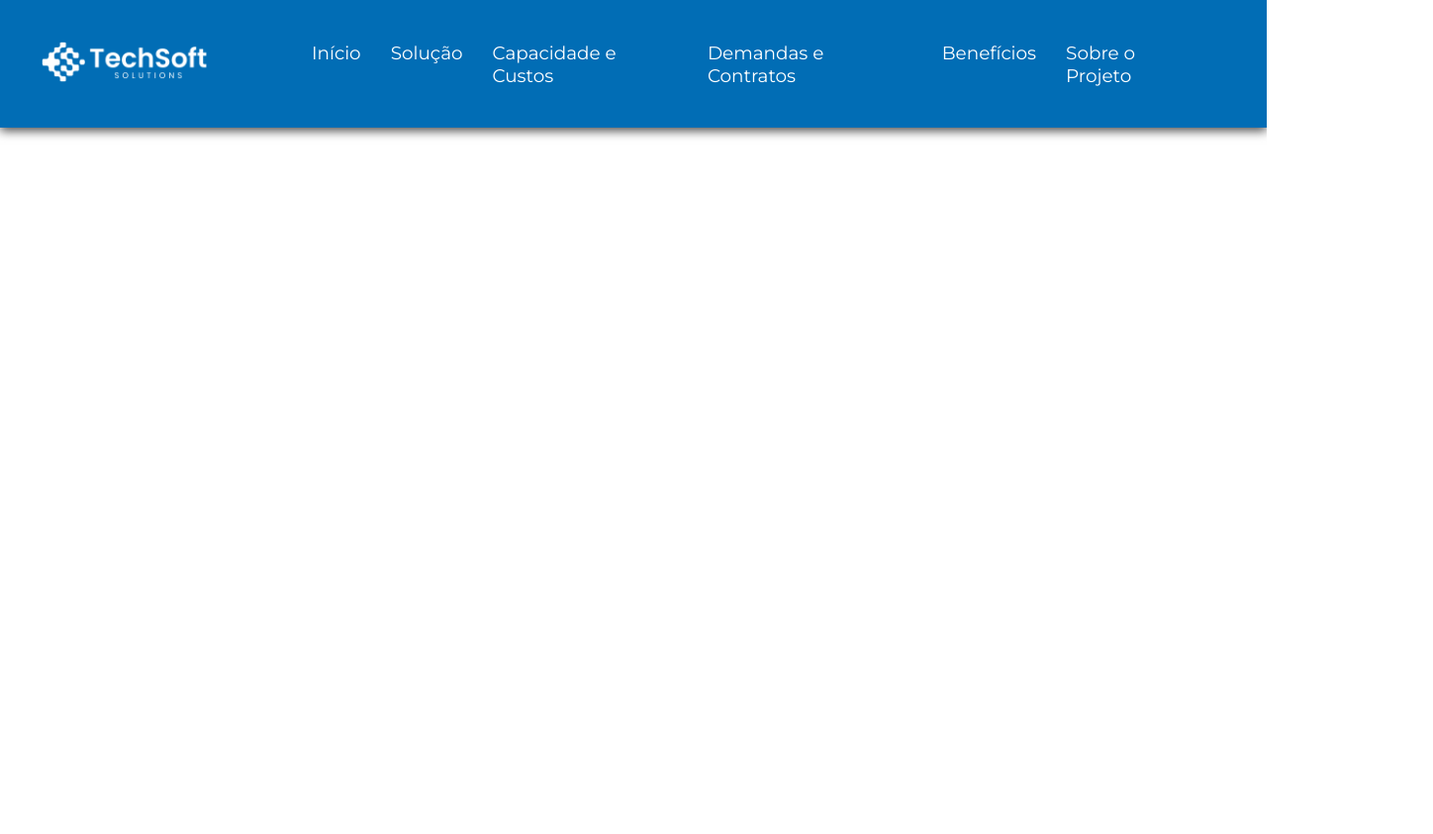
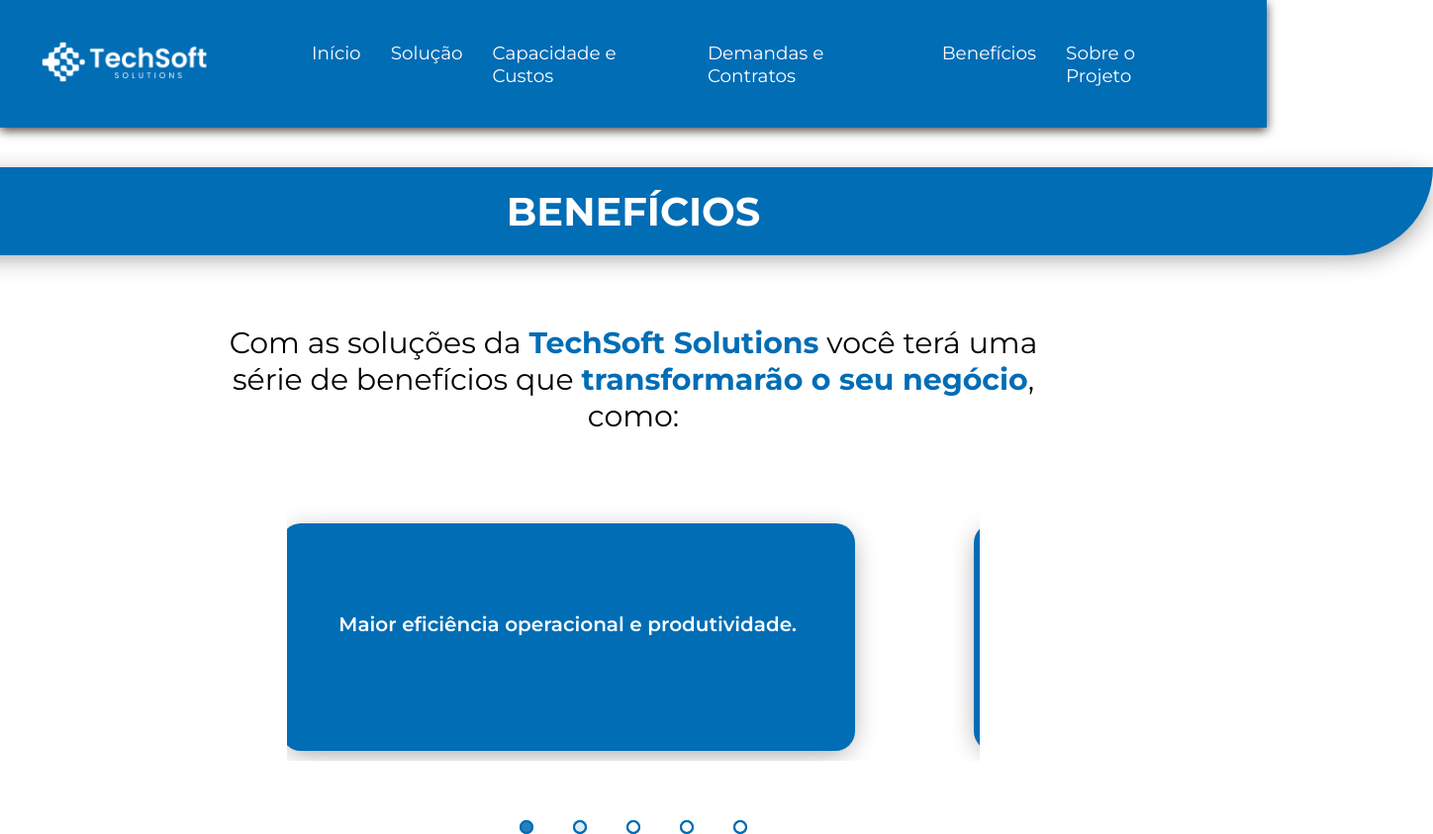
Before and after one commit to joaombvb/techSoft-solutions, a plain HTML site: page beneficios.html in a window 1280 px wide. Shown: the whole page at 99% size, 1448 px wide, since content can reach past the window. Before the commit the page ends 800 px from the top, so only its background shows below. Drawn offline with Linux system fonts and the light colour scheme.

Commit message:
adiciona pagina beneficios

```diff
--- a/assets/css/beneficios.css
+++ b/assets/css/beneficios.css
@@ -0,0 +1,131 @@
+.beneficios-container {
+    display: flex;
+    flex-direction: column;
+    align-items: center;
+}
+
+.beneficios-txt {
+    text-align: center;
+    font-size: 30px;
+    margin: 1em 18%;
+}
+
+.beneficios-txt strong {
+    color: var(--primary-color);
+}
+
+.slider {
+    margin: 0 auto;
+    width: 700px;
+    height: 300px;
+    overflow: hidden;
+}
+
+.slides {
+    width: 700px;
+    height: 400px;
+    display: flex;
+}
+
+.slides input {
+    display: none;
+}
+
+.slide {
+    display: flex;
+    width: 100%;
+    position: relative;
+    transition: 1s;
+}
+
+.slide p {
+    box-sizing: border-box;
+    text-align: center;
+    width: 700px;
+    height: 100px;
+    background-color: var(--primary-color);
+    color: var(--white-color);
+    font-size: 20px;
+    font-weight: 600;
+    margin: 3em;
+    padding: 4.5em 2em 7em;
+    border-radius: 20px;
+    box-shadow: var(--box-shadow);
+
+}
+
+.manual-navigation {
+    position: absolute;
+    width: 700px;
+    margin-top: -40px;
+    display: flex;
+    justify-content: center;
+}
+
+.manual-btn {
+    border: 2px solid var(--primary-color);
+    padding: 5px;
+    border-radius: 10px;
+    cursor: pointer;
+    transition: 0.8s;
+}
+
+.manual-btn:not(:last-child) {
+    margin-right: 40px;
+}
+
+.manual-btn:hover{
+    background-color: var(--primary-color);
+}
+
+#radio1:checked ~ .first {
+    margin-left: 0;
+}
+#radio2:checked ~ .first {
+    margin-left: -100%;
+}
+#radio3:checked ~ .first {
+    margin-left: -200%;
+}
+#radio4:checked ~ .first {
+    margin-left: -300%;
+}
+#radio5:checked ~ .first {
+    margin-left: -400%;
+}
+
+.navigation-auto div{
+    border: 2px solid var(--primary-color);
+    padding: 5px;
+    border-radius: 10px;
+    cursor: pointer;
+    transition: 0.8s;
+}
+
+.navigation-auto {
+    position: absolute;
+    width: 700px;
+    margin-top: 360px;
+    display: flex;
+    justify-content: center;
+}
+
+.navigation-auto div:not(:last-child) {
+    margin-right: 40px;
+}
+
+#radio1:checked ~ .navigation-auto .auto-btn1{
+    background-color: var(--primary-color);
+}
+#radio2:checked ~ .navigation-auto .auto-btn2{
+    background-color: var(--primary-color);
+}
+#radio3:checked ~ .navigation-auto .auto-btn3{
+    background-color: var(--primary-color);
+}
+#radio4:checked ~ .navigation-auto .auto-btn4{
+    background-color: var(--primary-color);
+}
+#radio5:checked ~ .navigation-auto .auto-btn5{
+    background-color: var(--primary-color);
+}
--- a/assets/js/beneficios.js
+++ b/assets/js/beneficios.js
@@ -0,0 +1,15 @@
+let count = 1;
+document.getElementById("radio1").checked = true;
+
+setInterval( function(){
+    nextImage();
+}, 5000)
+
+function nextImage(){
+    count++;
+    if(count>5){
+        count = 1;
+    }
+
+    document.getElementById("radio"+count).checked = true;
+}
--- a/beneficios.html
+++ b/beneficios.html
@@ -25,8 +25,55 @@
             </div>
         </nav>
     </header>
-    <main>
+    <main class="beneficios-container">
+        <h1 class="solucao-titulo">Benefícios</h1>
+        <p class="beneficios-txt">Com as soluções da <strong>TechSoft Solutions</strong> você terá uma série de benefícios que <strong>transformarão o seu negócio</strong>, como:</p>
+        <div class="slider">
+            <div class="slides">
+                <!-- Radio Buttons -->
+                <input type="radio" name="radio-btn" id="radio1">
+                <input type="radio" name="radio-btn" id="radio2">
+                <input type="radio" name="radio-btn" id="radio3">
+                <input type="radio" name="radio-btn" id="radio4">
+                <input type="radio" name="radio-btn" id="radio5">
+
+                <!-- Slide div -->
+                <div class="slide first">
+                    <p class="slide-txt">Maior eficiência operacional e produtividade.</p>
+                </div>
+                <div class="slide">
+                    <p class="slide-txt">Redução de custos e otimização de recursos.</p>
+                </div>
+                <div class="slide">
+                    <p class="slide-txt">Tomada de decisões estratégicas mais assertivas.</p>
+                </div>
+                <div class="slide">
+                    <p class="slide-txt">Melhor cumprimento dos contratos de vendas.</p>
+                </div>
+                <div class="slide">
+                    <p class="slide-txt">Visão completa da capacidade, demanda e contratos.</p>
+                </div>
+
+                <!-- Navigation auto -->
+                <div class="navigation-auto">
+                    <div class="auto-btn1"></div>
+                    <div class="auto-btn2"></div>
+                    <div class="auto-btn3"></div>
+                    <div class="auto-btn4"></div>
+                    <div class="auto-btn5"></div>
+                </div>
+            </div>
+
+            <!-- Label dos botoes -->
+             <div class="manual-navigation">
+                <label for="radio1" class="manual-btn"></label>
+                <label for="radio2" class="manual-btn"></label>
+                <label for="radio3" class="manual-btn"></label>
+                <label for="radio4" class="manual-btn"></label>
+                <label for="radio5" class="manual-btn"></label>
+             </div>
+        </div>
     </main>
-    <script src="beneficios.js"></script>
+    <script src="./assets/js/beneficios.js"></script>
 </body>
 </html>
```
